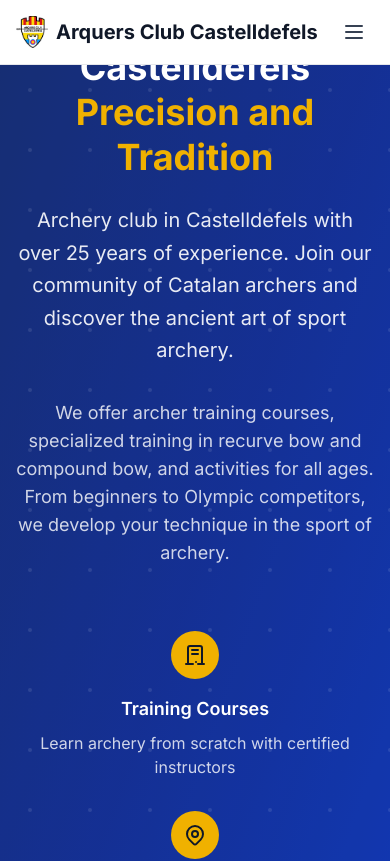
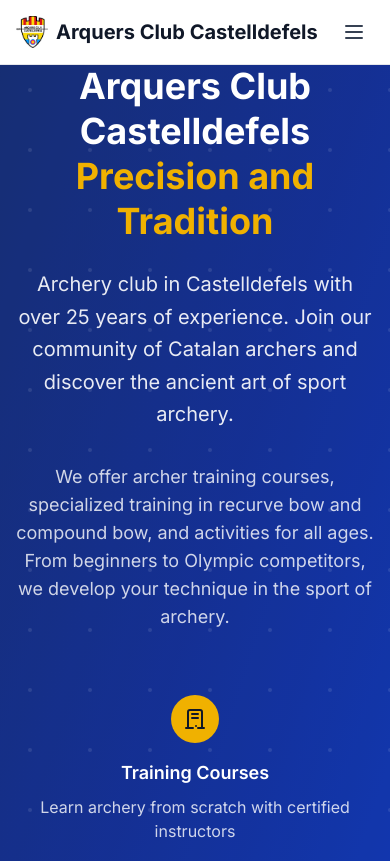
Before and after one commit to edfrias/acc, a Vue app: page / in a window 390 px wide. Shown: the top 861 px of the page. Built offline with nearby package versions, Linux system fonts and the light colour scheme.

Commit message:
Improves hero section mobile spacing and removes unused variable

```diff
--- a/src/components/HeroSection.vue
+++ b/src/components/HeroSection.vue
@@ -7,7 +7,7 @@
     ></div>
 
     <div class="relative z-10 max-w-7xl mx-auto px-4 sm:px-6 lg:px-8 text-center">
-      <div class="max-w-4xl mx-auto md:mt-[65px]">
+      <div class="max-w-4xl mx-auto mt-16 md:mt-0 lg:mt-0">
         <h1 class="text-4xl sm:text-5xl lg:text-6xl font-display font-bold text-white mb-6 leading-tight">
           {{ $t('hero.title') }}
           <span class="block text-yellow-500">{{ $t('hero.subtitle') }}</span>
@@ -71,8 +71,6 @@
 </template>
 
 <script setup lang="ts">
-const logoACC = '/assets/images/logo_acc.jpg';
-
 const scrollToSection = (sectionId: string) => {
   const element = document.getElementById(sectionId);
   if (element) {
```
